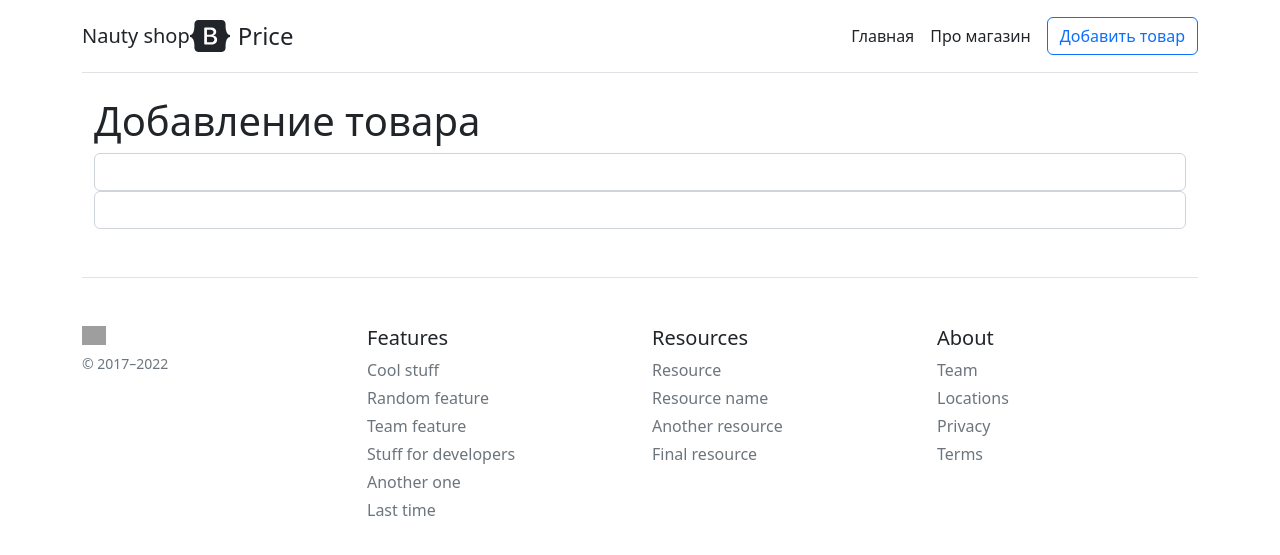
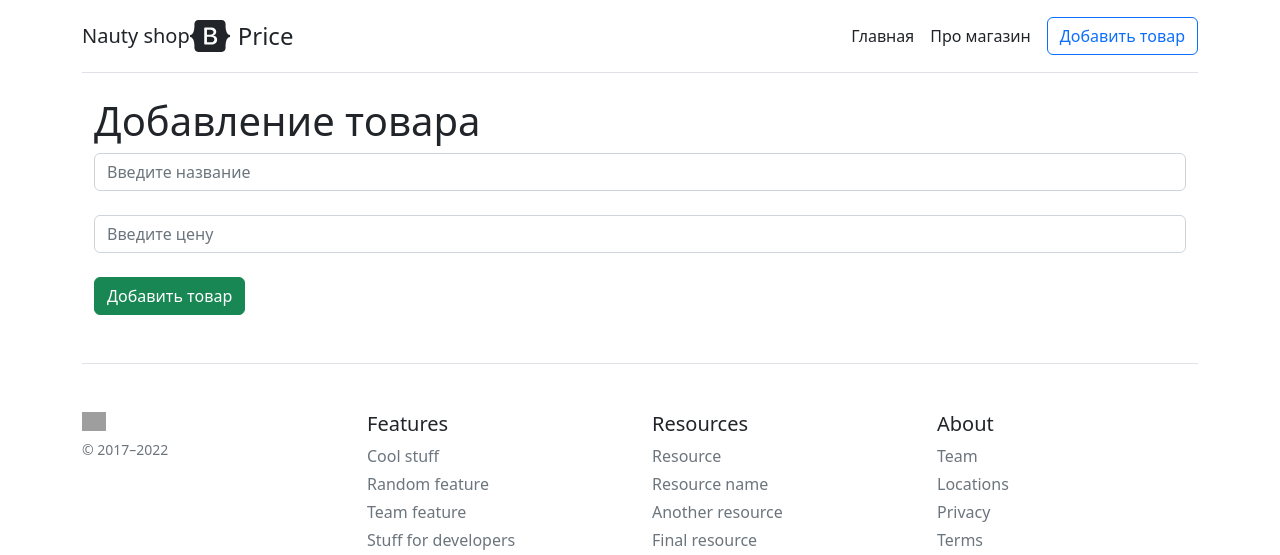
Before and after one commit to XEjb/SalesStore_Flask, a Flask app: page /create in a window 1280 px wide. Shown: the top 555 px of the page. Run offline with Flask 2, Linux system fonts and the light colour scheme; grey boxes are pictures that could not be loaded.

Commit message:
added method POST and GET. added placeholder

```diff
--- a/main.py
+++ b/main.py
@@ -3,6 +3,7 @@ from flask_sqlalchemy import SQLAlchemy
 
 app = Flask(__name__)
 app.config['SQLALCHEMY_DATABASE_URI'] = 'sqlite:///shop.db'
+app.config['SQLALCHEMY_TRACK_MODIFICATIONS'] = False
 db = SQLAlchemy(app)
 
 # БД - Таблицы - Записи
@@ -27,7 +28,7 @@ def about():
     return render_template('about.html')
 
 
-@app.route('/create')
+@app.route('/create', methods=['POST', 'GET'])
 def create():
     return render_template('create.html')
 
--- a/templates/create.html
+++ b/templates/create.html
@@ -8,8 +8,9 @@
 <div class="container">
    <h1>Добавление товара</h1>
     <form method="post">
-        <input type="text" class="form-control" name="title" id="title">
-        <input type="text" class="form-control" name="price" id="price">
+        <input type="text" class="form-control" name="title" id="title" placeholder="Введите название"><br>
+        <input type="number" class="form-control" name="price" id="price" placeholder="Введите цену"><br>
+        <button class="btn btn-success" type="submit">Добавить товар</button>
     </form>
 </div>
 {% endblock %}
```
